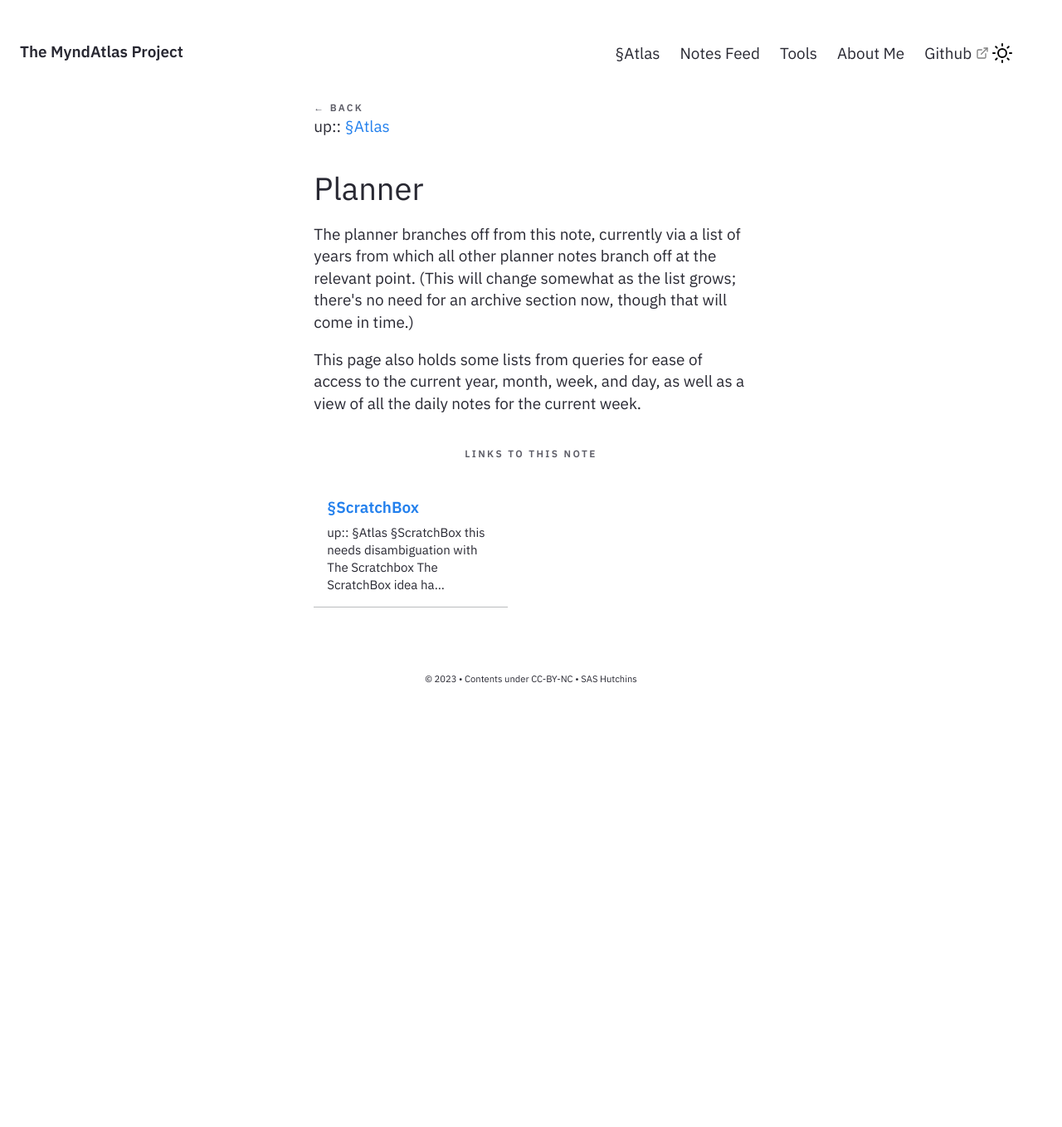
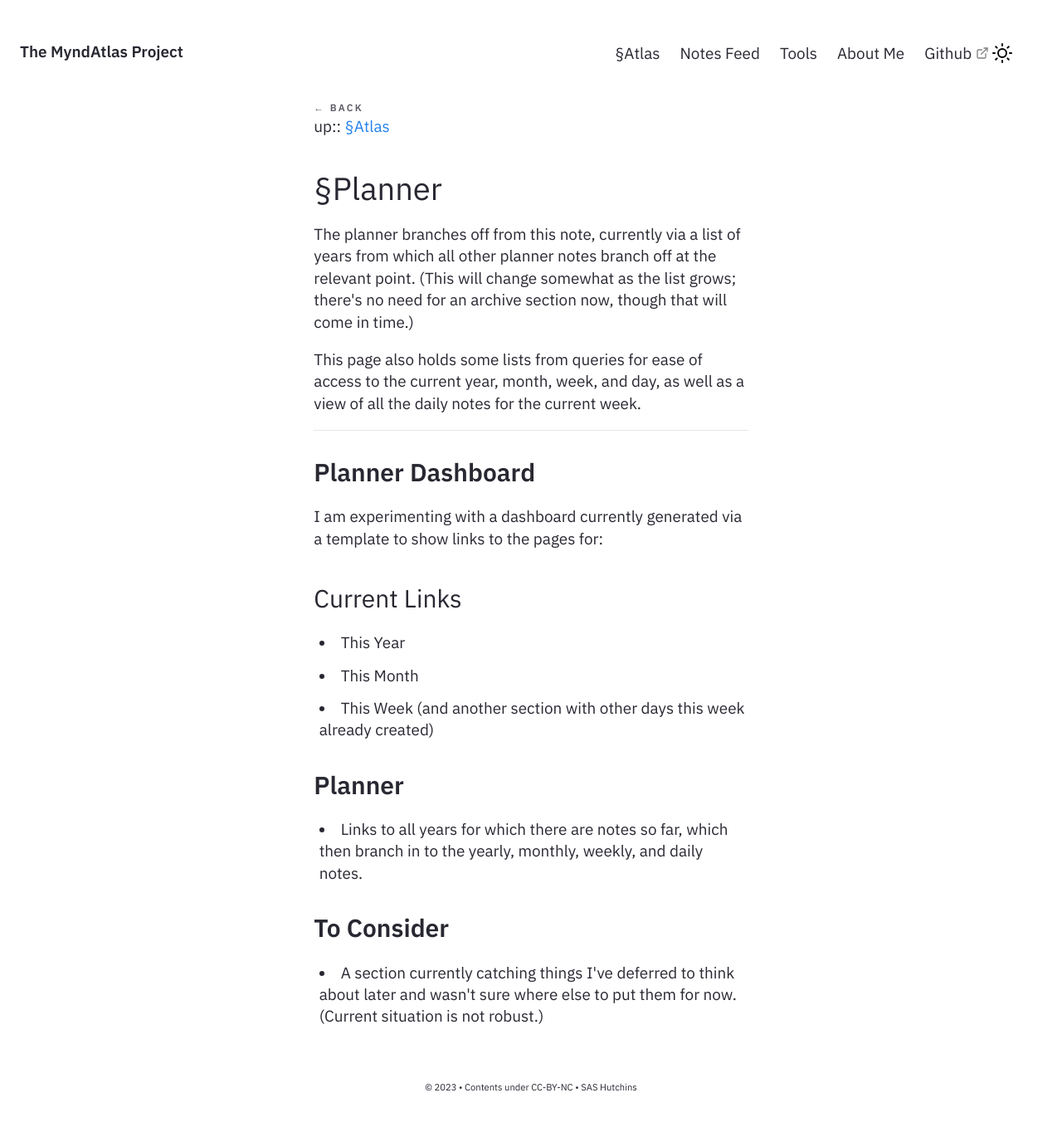
Before and after one commit to myndatlas/myndatlas.github.io, a Jekyll site: the page built from _notes/Public/§Planner.md, in a window 1280 px wide. Shown: the whole page at 83% size. Built offline with Jekyll 4.4.1, drawn with Linux system fonts in a browser that asks for light colours; before the commit the page ends 900 px from its top, so only the background shows below that.

Commit message:
314 vault backup: 2023-03-24 23:03:17

```diff
--- a/_notes/Public/Planner.md
+++ /dev/null
@@ -1,11 +0,0 @@
----
-title : Planner
-feed : show
-date : 20-03-2023
----
-up:: [[§Atlas]]
-# Planner
-
-The planner branches off from this note, currently via a list of years from which all other planner notes branch off at the relevant point. (This will change somewhat as the list grows; there's no need for an archive section now, though that will come in time.)
-
-This page also holds some lists from queries for ease of access to the current year, month, week, and day, as well as a view of all the daily notes for the current week.
--- /dev/null
+++ b/_notes/Public/§Planner.md
@@ -0,0 +1,25 @@
+---
+title : Planner
+feed : show
+date : 24-03-2023
+---
+up:: [[§Atlas]]
+# §Planner
+
+The planner branches off from this note, currently via a list of years from which all other planner notes branch off at the relevant point. (This will change somewhat as the list grows; there's no need for an archive section now, though that will come in time.)
+
+This page also holds some lists from queries for ease of access to the current year, month, week, and day, as well as a view of all the daily notes for the current week.
+
+---
+## Planner Dashboard
+I am experimenting with a dashboard currently generated via a template to show links to the pages for:
+### Current Links
+- This Year
+- This Month
+- This Week (and another section with other days this week already created)
+
+## Planner
+- Links to all years for which there are notes so far, which then branch in to the yearly, monthly, weekly, and daily notes.
+
+## To Consider
+- A section currently catching things I've deferred to think about later and wasn't sure where else to put them for now. (Current situation is not robust.)
```
Also changed, not shown: _notes/Public/§Atlas.md (+1 -1 lines), _notes/Public/§ScratchBox.md (+1 -1 lines), .obsidian/workspace.json.
